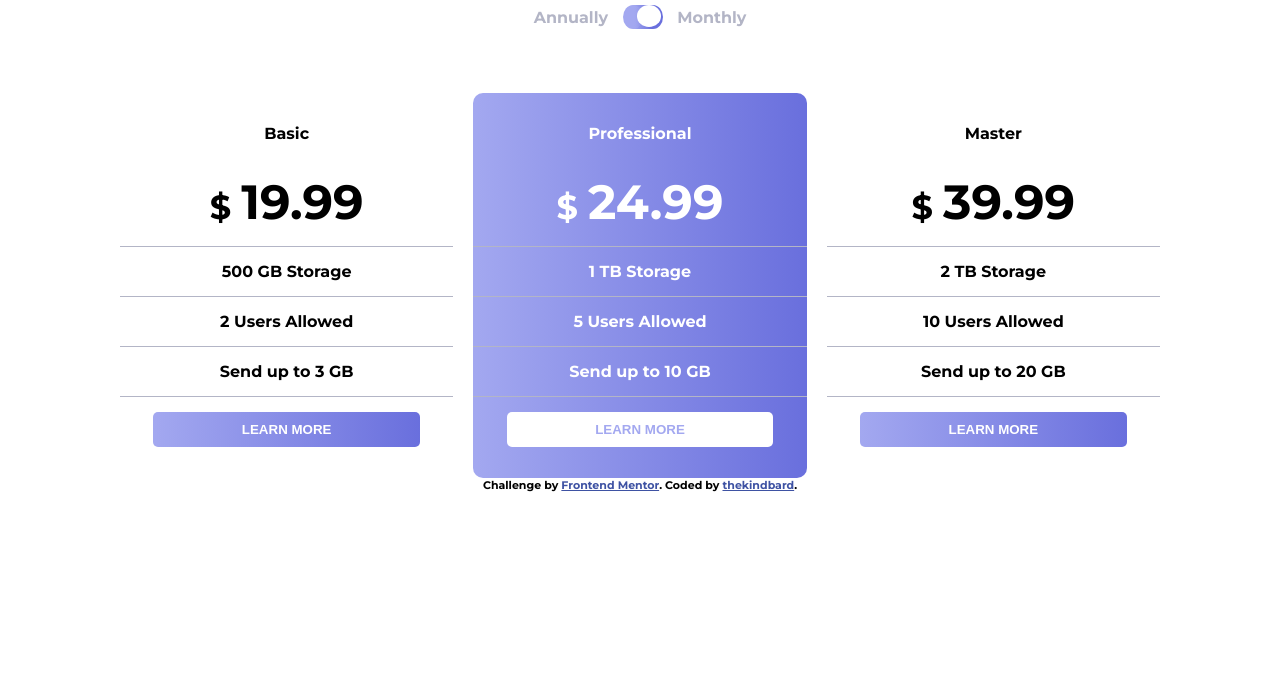
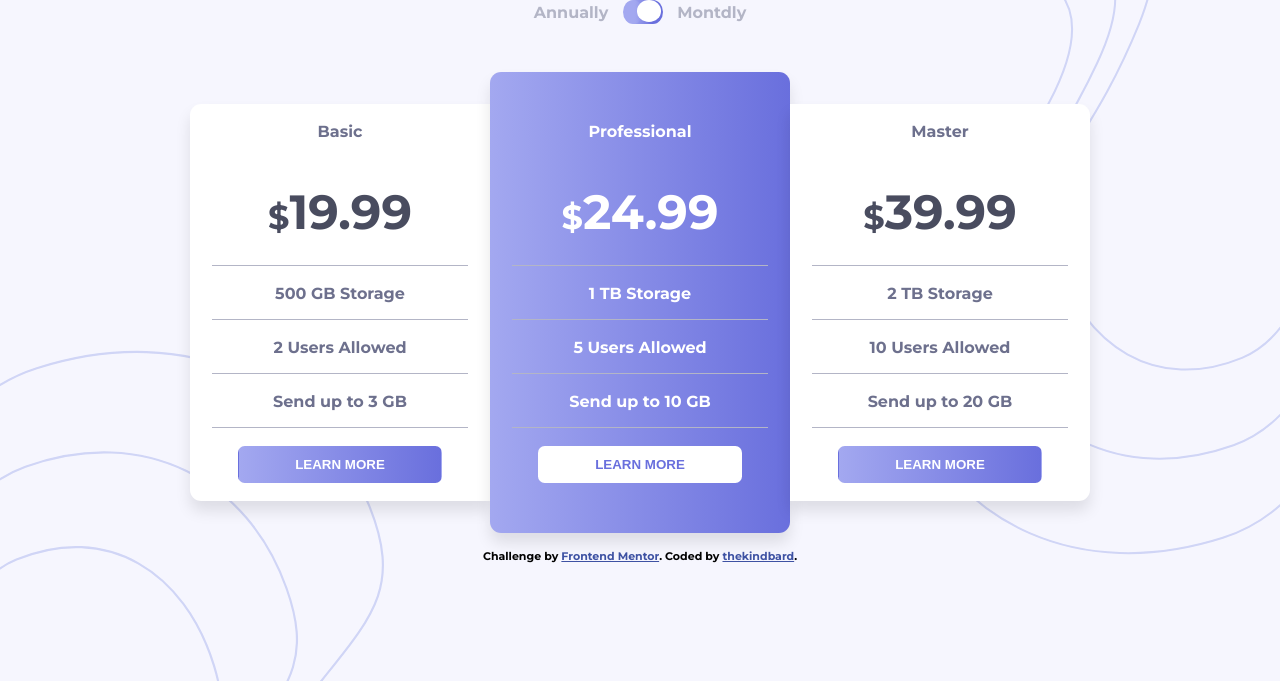
Before and after one commit to thekindbard/frontend-mentor-p11, a plain HTML site: page index.html in a window 1280 px wide. Shown: the part 119-800 px from the top of the page. Drawn offline with Linux system fonts and the light colour scheme.

Commit message:
This is my 11th proyect. A pricing component built with HTML + CSS :D v3

```diff
--- a/index.html
+++ b/index.html
@@ -7,10 +7,11 @@
   <link rel="icon" type="image/png" sizes="32x32" href="./images/favicon-32x32.png">
   <link rel="stylesheet" href="./style.css">
 
-  <title>Frontend Mentor | [Challenge Name Here]</title>
+  <title>Frontend Mentor | Pricing component with toggle challenge hub</title>
 
 </head>
 <body>
+
 
   <header>
     <h1>Our Pricing</h1>
@@ -19,58 +20,46 @@
       <div class="button">
         <div class="button__circle"></div>
       </div>
-      <span>Monthly</span>
+      <span>Montdly</span>
     </div>
   </header>
 
 <main>
-  <table>
-    <thead>
-      <tr>
-        <th></th>
-        <th></th>
-        <th></th>
-      </tr>
-      <tr>
+    <div>
+      <table>
         <th>Basic</th>
+          <tr class="price"><td>1999</td></tr>
+          <tr><td>500 GB Storage</td></tr>
+          <tr><td>2 Users Allowed</td></tr>
+          <tr><td>Send up to 3 GB</td></tr>
+          <tr><td><button type="button">Learn More</button></td></tr>
+      </table>
+    </div>
+
+    <div>
+      <table>
         <th>Professional</th>
+          <tr class="price"><td>2499</td></tr>
+          <tr><td>1 TB Storage</td></tr>
+          <tr><td>5 Users Allowed</td></tr>
+          <tr><td>Send up to 10 GB</td></tr>
+          <tr><td><button type="button">Learn More</button></td></tr>
+      </table>
+    </div>
+
+    <div>
+      <table>
         <th>Master</th>
-      </tr>
-    </thead>
-    <tbody>
-      <tr class="price">
-        <td>1999</td>
-        <td>2499</td>
-        <td>3999</td>
-      </tr>
-      <tr>
-        <td>500 GB Storage</td>
-        <td>1 TB Storage</td>
-        <td>2 TB Storage</td>
-      </tr>
-      <tr>
-        <td>2 Users Allowed</td>
-        <td>5 Users Allowed</td>
-        <td>10 Users Allowed</td>
-      </tr>
-      <tr>
-        <td>Send up to 3 GB</td>
-        <td>Send up to 10 GB</td>
-        <td>Send up to 20 GB</td>
-      </tr>
-      <tr>
-        <td><button type="button">Learn More</button></td>
-        <td><button type="button">Learn More</button></td>
-        <td><button type="button">Learn More</button></td>
-      </tr>
-      <tr>
-        <td></td>
-        <td></td>
-        <td></td>
-      </tr>
-    </tbody>
-  </table>
+          <tr class="price"><td>3999</td></tr>
+          <tr><td>2 TB Storage</td></tr>
+          <tr><td>10 Users Allowed</td></tr>
+          <tr><td>Send up to 20 GB</td></tr>
+          <tr><td><button type="button">Learn More</button></td></tr>
+      </table>
+    </div>
+
 </main>
+
 
 <script>
 
@@ -88,12 +77,12 @@
     changeButton();
     if(price_boolean) {
       price.forEach( td => {
-        td.textContent = (td.textContent*10).toFixed(2);
+        td.textContent = (parseFloat(td.textContent*10) + 0.09).toFixed(2);
       });
       price_boolean = !price_boolean
     } else {
       price.forEach( td => {
-        td.textContent = (td.textContent/10).toFixed(2);
+        td.textContent = ((td.textContent-0.09)/10).toFixed(2);
       });
       price_boolean = !price_boolean
     }
--- a/style.css
+++ b/style.css
@@ -9,15 +9,25 @@
 }
 body {
     font-family: Montserrat;
+    background-image: url(./images/);
+    background-color: var(--very-light-grayish-blue);
+    position: relative;
+    margin: 0;
+    background-image: url(./images/bg-bottom.svg), url(./images/bg-top.svg);
+    background-repeat: no-repeat, no-repeat;
+    background-size: 30%, 30%;
+    background-position: bottom left, top right;
+    height: 100vh;
 }
 
 header {
     text-align: center;
-    margin: 4em 0;
+    padding: 3em 0;
 }
 
 header h1 {
     color: var(--grayish-blue);
+    margin: 0 0 1em 0;
 }
 
 header .modality > * {
@@ -32,6 +42,11 @@ header .button {
     background-image: linear-gradient(to right, transparent 0%, transparent 25%, hsl(236, 72%, 79%) 25%, hsl(237, 63%, 64%) 75%, transparent 75%, transparent 100%);
     margin: 0 10px;
     position: relative;
+    cursor: pointer;
+}
+
+header .button:active {
+    background-image: linear-gradient(to right, transparent 0%, transparent 25%, var(--light-grayish-blue) 25%, var(--light-grayish-blue) 75%, transparent 75%, transparent 100%);
 }
 
 header .button::before {
@@ -43,6 +58,12 @@ header .button::before {
     position: absolute;
     left: 0px;
     border-radius: 50%;
+}
+header .button:active:before {
+    background-image: linear-gradient(to right, var(--light-grayish-blue) 0%,var(--light-grayish-blue) 50%, transparent 100%);
+}
+header .button:active:after {
+    background-image: linear-gradient(to left, var(--light-grayish-blue), 0%, var(--light-grayish-blue) 50%, transparent 100%);
 }
 header .button::after {
     content: "";
@@ -64,101 +85,114 @@ header .button__circle {
     right: 2px;
 }
 main {
-    background-color: transparent;
+    display: flex;
+    justify-content: center;
+    align-items: center;
+}
+main > div {
+    width: 30%;
+    min-width: 150px;
+    max-width: 300px;
+    margin-bottom: 1em;
 }
 table {
-    margin: auto;
-    border-spacing: 20px 0;
+    text-align: center;
+    box-shadow: 0 10px 15px rgba(0,0,0,0.1);
+    width: 100%;
+    color: var(--grayish-blue);
+    padding: 0 20px;
+    background-color: white;
 }
-table .price td::before {
+div:first-child table {
+    border-radius: .7em 0 0 .7em ;
+}
+div:nth-child(2) table {
+    border-radius: .7em;
+}
+div:last-child table {
+    border-radius: 0 .7em .7em 0 ;
+}
+table tr:nth-of-type(2) td::before {
     content: "$";
-    font-size: 0.7em;
+    font-size: .7em;
     vertical-align: middle;
-    margin-right: 10px;
 }
-table tr:first-child th {
-    background-color: transparent;
+table td, table th {
+    padding: 1em 0;
 }
-table tr:not(:first-of-type) th, table tr:not(:last-of-type) td{
-    width: 20%;
-    min-width: 200px;
-    padding: 15px 0;
-    text-align: center;
-}
-table thead tr:first-of-type th,
-table tbody tr:last-of-type td
-{
-    padding: 8px 0;
-}
-table th {
-border-radius: 10px 10px 0 0 ;
-background-color: white;
-}
-table tr:nth-of-type(2) th:nth-of-type(2) {
-    border-radius: 0;
-}
-table tbody tr:not(tr:nth-of-type(5), tr:last-of-type) td {
+table tr:not(tr:last-child) td {
     border-bottom: 1px solid var(--light-grayish-blue);
 }
-table tr:first-child td {
+
+div table tr:nth-of-type(2) td {
     font-size: 3em;
+    padding: 0.5em 0;
 }
-table tr:last-child td {
-    border-radius:  0 0 10px 10px;
-    color: transparent;
-}
-table tr:nth-of-type(5) td:first-of-type,
-table tr:nth-of-type(5) td:last-of-type
-{
-    border-radius:  0 0 10px 10px;
+div:not(div:nth-child(2)) table tr:nth-of-type(2) td {
+    color:var(--dark-grayish-blue);
 }
 
-table tr:nth-of-type(5) td button {
-    padding: 10px;
-    width: 80%;
-}
-table td:first-of-type {
-    background-color: white;
-}
-table td:nth-of-type(2),
-table th:nth-of-type(2) {
+div:nth-of-type(2) table {
     background-image: var(--gradient);
     color: white;
 }
-table td:last-of-type {
-    background-color: white;
+
+div:nth-of-type(2) table th{
+    padding-top: 3em;
 }
-table tr:last-of-type td:first-of-type,
-table tr:last-of-type td:last-of-type
- {
-     background-color: transparent;
+div:nth-of-type(2) table tr:last-child td{
+    padding-bottom: 3em;
 }
-table button {
-    border: none;
-    border-radius: 5px;
-    text-transform: uppercase;
+main div button {
+    width: 80%;
+    padding: 10px 0;
+    border-radius: .5em;
+    border: 1px solid transparent;
     font-weight: bold;
-}
-table td:last-of-type button,
-table td:first-of-type button {
     background-image: var(--gradient);
     color: white;
+    cursor: pointer;
+    text-transform: uppercase;
 }
-table td:nth-of-type(2) button {
+main div button:active {
+    border-radius: 10px;
+    background-image: none;
     background-color: white;
-    color: hsl(236, 72%, 79%);
+    border:1px solid var(--grayish-blue);
+    color: hsl(237, 63%, 64%);
 }
-table button:active
- {
-    box-shadow: 0 0 7px gray;
+main div:nth-of-type(2) button {
+    background-image: none;
+    background-color: white;
+    color: hsl(237, 63%, 64%);
 }
-
-
-
-
-
-
-
+main div:nth-of-type(2) button:active {
+    background-image:var(--gradient);
+    color: white;
+    border: 1px solid white;
+}
+main {
+    background-color: transparent;
+}
 
 .attribution { font-size: 11px; text-align: center; }
 .attribution a { color: hsl(228, 45%, 44%); }
+
+@media (max-width:750px) {
+    body {
+    background-size: 50%, 50%;
+    height: auto;
+    }
+    main > div {
+        width: 100%;
+    }
+    main div table,
+    main div:first-child table,
+    main div:last-child table {
+        border-radius: 0.7em;
+        margin-bottom: 1.5em;
+    }
+    main {
+        flex-direction: column;
+    }
+}
```
